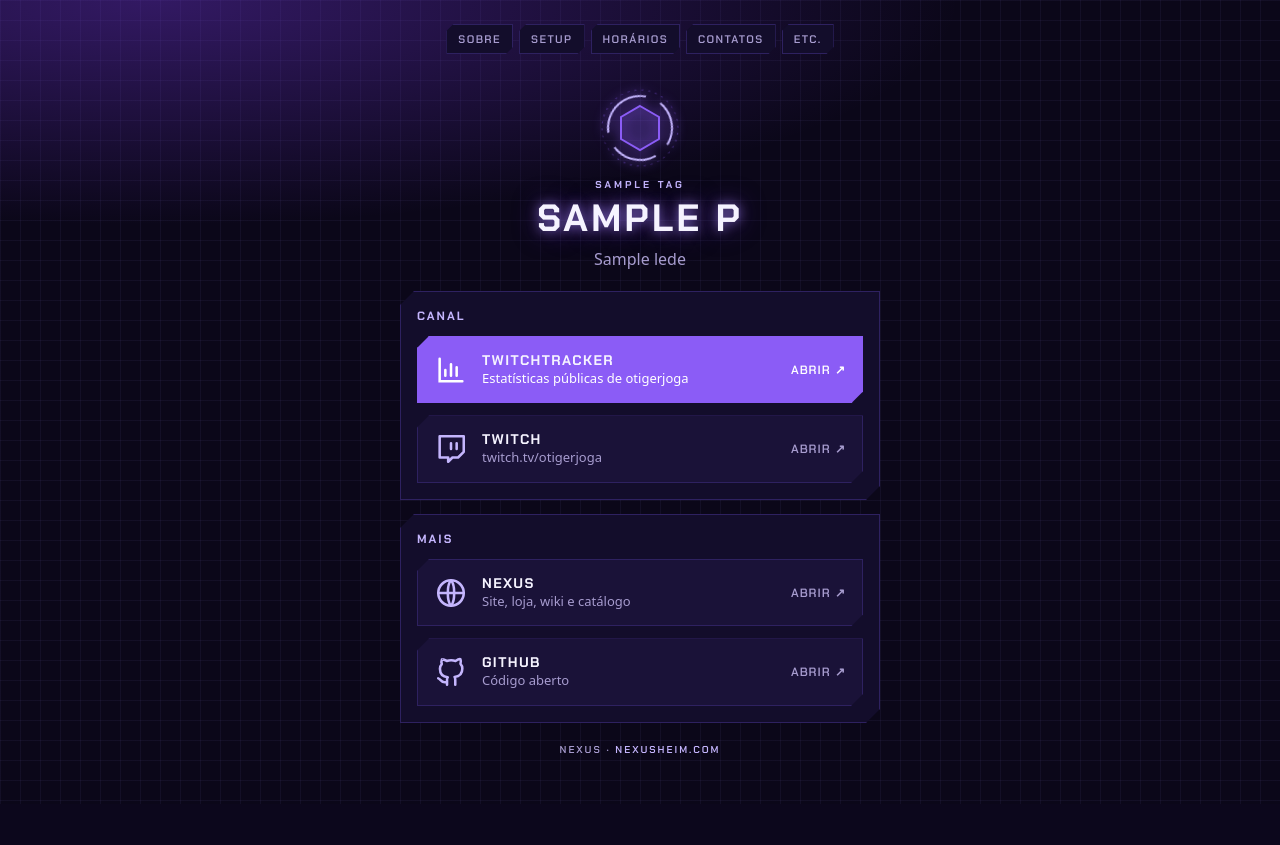
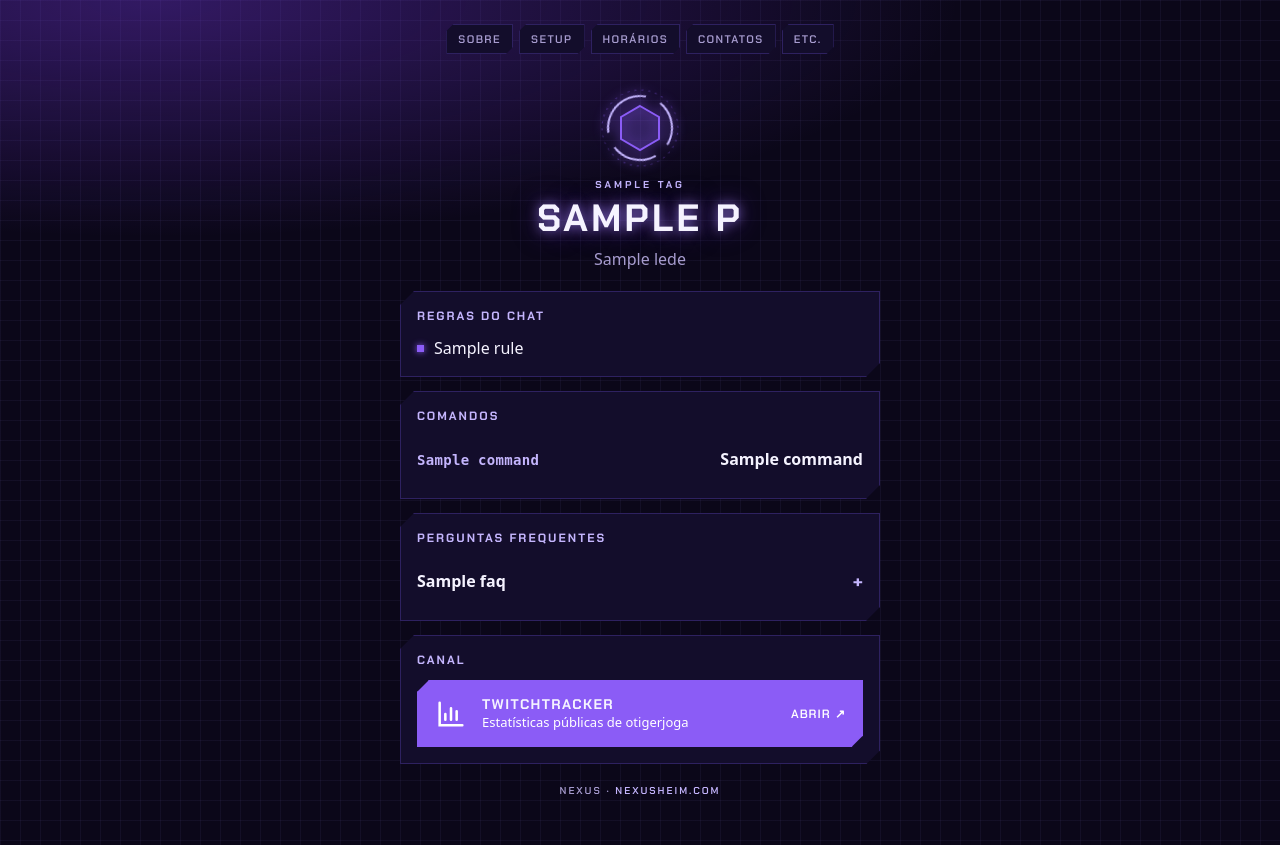
Before and after one commit to O-Tiger/beacons, a Flask app: template templates/etc.html in a window 1280 px wide. Before the commit the page ends 801 px from the top, so only its background shows below. Run offline with Flask 3, Linux system fonts and the light colour scheme; the template is opened without the code that fills it: most values are stand-ins (such as "Sample title", 1, 10 or a date in 2020).

Commit message:
Reorganiza abas sem repetição e adiciona Regras, Comandos e FAQ na ETC

```diff
--- a/content.py
+++ b/content.py
@@ -67,4 +67,8 @@
     "title": "ETC.", "tag": "Estatísticas do canal", "glyph": "chart",
     "lede": "Números do canal e atalhos que não cabem nos outros painéis.",
     "desc": "Estatísticas do canal do Tiger e atalhos extras.",
+    # Listas vazias = o cartão não aparece. Preencha em /admin → ETC.
+    "rules": [],      # ["Respeito acima de tudo", ...]
+    "commands": [],   # [["!discord", "Convite do servidor"], ...]
+    "faq": [],        # [["Pergunta?", "Resposta."], ...]
 }
--- a/static/nexus.css
+++ b/static/nexus.css
@@ -51,3 +51,12 @@
 @media(prefers-reduced-motion:no-preference){.mark .spin{transform-origin:42px 42px;animation:sp 12s linear infinite}@keyframes sp{to{transform:rotate(360deg)}}}
 @media(prefers-reduced-motion:no-preference){#view.in{animation:fadein .22s ease}@keyframes fadein{from{opacity:0;transform:translateY(6px)}to{opacity:1;transform:none}}}
 #view{display:flex;flex-direction:column;gap:14px}
+
+dl.cmds dt{text-transform:none;letter-spacing:.3px;font:700 14px ui-monospace,monospace}
+.faq{display:flex;flex-direction:column}
+.faq details{border-top:1px solid var(--line);padding:11px 0}.faq details:first-child{border-top:0}
+.faq summary{cursor:pointer;font-weight:600;list-style:none;display:flex;gap:10px;justify-content:space-between;align-items:baseline}
+.faq summary::-webkit-details-marker{display:none}
+.faq summary::after{content:"+";color:var(--acc2);font:700 18px var(--display);flex:none}
+.faq details[open] summary::after{content:"–"}
+.faq p{margin:8px 0 0;color:var(--mut);line-height:1.5}
--- a/store.py
+++ b/store.py
@@ -84,6 +84,21 @@
     for row in out["pages"]["setup"]["specs"]:
         if not (isinstance(row, list) and len(row) == 2 and all(isinstance(x, str) for x in row)):
             raise ValueError("Cada item do Setup precisa ter nome e valor")
+    # descarta linhas em branco (clique em "+ Adicionar" sem preencher)
+    pg = out["pages"]
+    for lst in (pg["sobre"], pg["etc"]):
+        for key in ("bullets", "rules"):
+            if key in lst and isinstance(lst[key], list):
+                lst[key] = [x for x in lst[key] if not (isinstance(x, str) and not x.strip())]
+    for lst, key in ((pg["setup"], "specs"), (pg["etc"], "commands"), (pg["etc"], "faq")):
+        if isinstance(lst[key], list):
+            lst[key] = [r for r in lst[key] if not (isinstance(r, list) and all(isinstance(x, str) and not x.strip() for x in r))]
+    e = out["pages"]["etc"]
+    if not (isinstance(e["rules"], list) and all(isinstance(r, str) and len(r) <= 1000 for r in e["rules"])):
+        raise ValueError("Cada regra precisa ser um texto curto")
+    for key, nome in (("commands", "comando"), ("faq", "pergunta")):
+        if not (isinstance(e[key], list) and all(isinstance(r, list) and len(r) == 2 and all(isinstance(x, str) for x in r) for r in e[key])):
+            raise ValueError(f"Cada {nome} precisa ter dois campos de texto")
     h = out["pages"]["horarios"]
     if not 0 <= h["start_hour"] <= 23:
         raise ValueError("Hora de início precisa estar entre 0 e 23")
--- a/templates/contatos.html
+++ b/templates/contatos.html
@@ -5,9 +5,4 @@
 {{ link('discord', 'Discord (servidor)', LINKS.discord|short, LINKS.discord) }}
 {{ link('discord', 'Discord (usuário)', DISCORD_USER, copy=DISCORD_USER) }}
 {% endcall %}
-{% call card('Perfis') %}
-{{ link('github', 'GitHub', LINKS.github|short, LINKS.github) }}
-{{ link('twitch', 'Twitch', LINKS.twitch|short, LINKS.twitch) }}
-{{ link('globe', 'Nexus', LINKS.nexus|short, LINKS.nexus) }}
-{% endcall %}
 {% endblock %}
--- a/templates/etc.html
+++ b/templates/etc.html
@@ -1,11 +1,9 @@
 {% extends "base.html" %}{% from "_macros.html" import link, card %}
 {% block content %}
+{% if p.rules %}{% call card('Regras do chat') %}<ul class="plain">{% for r in p.rules %}<li><span>{{ r|safe }}</span></li>{% endfor %}</ul>{% endcall %}{% endif %}
+{% if p.commands %}{% call card('Comandos') %}<dl class="spec cmds">{% for c, d in p.commands %}<div><dt>{{ c }}</dt><dd>{{ d|safe }}</dd></div>{% endfor %}</dl>{% endcall %}{% endif %}
+{% if p.faq %}{% call card('Perguntas frequentes') %}<div class="faq">{% for q, a in p.faq %}<details><summary>{{ q }}</summary><p>{{ a|safe }}</p></details>{% endfor %}</div>{% endcall %}{% endif %}
 {% call card('Canal') %}
 {{ link('chart', 'TwitchTracker', 'Estatísticas públicas de otigerjoga', LINKS.tracker, primary=True) }}
-{{ link('twitch', 'Twitch', LINKS.twitch|short, LINKS.twitch) }}
-{% endcall %}
-{% call card('Mais') %}
-{{ link('globe', 'Nexus', 'Site, loja, wiki e catálogo', LINKS.nexus) }}
-{{ link('github', 'GitHub', 'Código aberto', LINKS.github) }}
 {% endcall %}
 {% endblock %}
```
Also changed, not shown: static/admin.js (+6 -1 lines).
